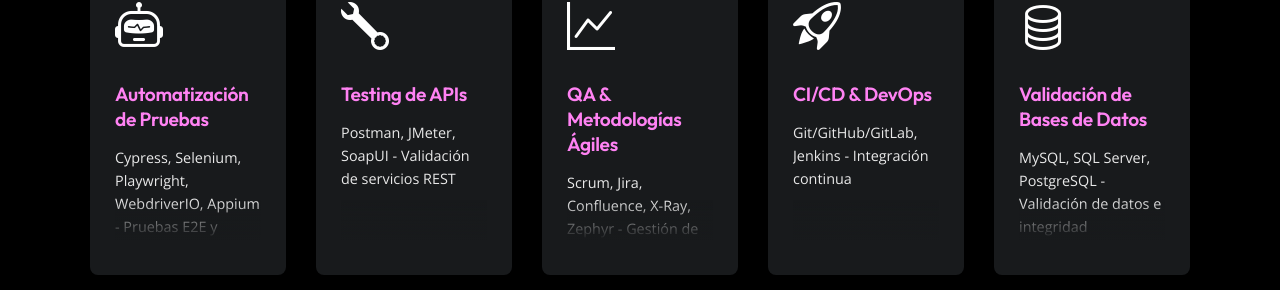
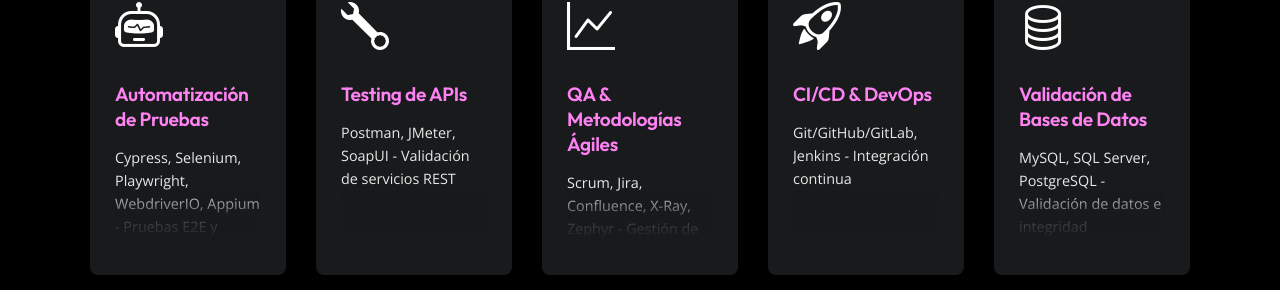
Before and after one commit to jennyloz89/mi-portafolio, a Next.js app: page /mi-portafolio/ in a window 1280 px wide. Shown: the part 1296-1586 px from the top of the page. Built offline with nearby package versions, Linux system fonts and the light colour scheme.

Commit message:
update projects III

```diff
--- a/styles/elements/_services.scss
+++ b/styles/elements/_services.scss
@@ -104,9 +104,10 @@
 			bottom: 0;
 			left: 0;
 			right: 0;
-			height: 40px;
-			background: linear-gradient(to bottom, transparent, $color-dark);
+			height: 50px;
+			background: linear-gradient(to bottom, rgba(24, 26, 28, 0) 0%, rgba(24, 26, 28, 0.7) 50%, rgb(24, 26, 28) 100%);
 			pointer-events: none;
+			z-index: 1;
 		}
 	}
 	&:hover {
@@ -163,7 +164,8 @@
 			overflow-wrap: break-word;
 			word-wrap: break-word;
 			&:after {
-				height: 35px;
+				height: 45px;
+				background: linear-gradient(to bottom, rgba(24, 26, 28, 0) 0%, rgba(24, 26, 28, 0.7) 50%, rgb(24, 26, 28) 100%);
 			}
 		}
 	}
```
